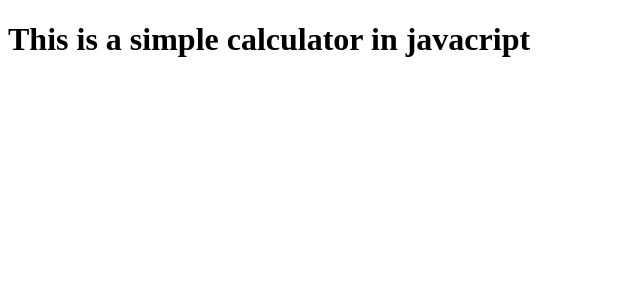
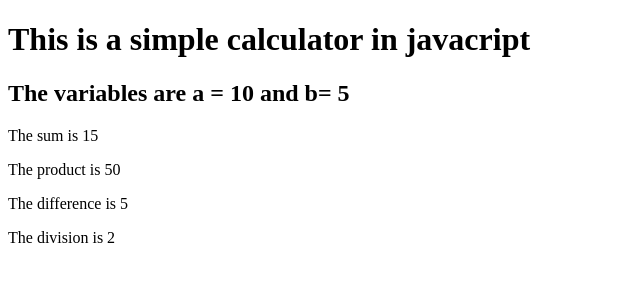
Before and after one commit to AsonglefacMillenium/js_calculator, a plain HTML site: page index.html in a window 1280 px wide. Shown: the whole page, without its empty margins (0-640 px from the left). Drawn offline with Linux system fonts and the light colour scheme.

Commit message:
simple calculator

```diff
--- a/calculator.js
+++ b/calculator.js
@@ -0,0 +1,15 @@
+function calculator(a, b) {
+    let sum = a + b
+    let product = a * b
+    let sub = a - b
+    let div = a / b
+
+
+    document.write('<p> The sum is ' +sum+ '</p>')
+    document.write('<p> The product is ' +product+ '</p>')
+    document.write('<p> The difference is ' +sub+ '</p>')
+    document.write('<p> The division is ' +div+ '</p>')
+}
+
+
+calculator(10, 5);
--- a/index.html
+++ b/index.html
@@ -10,6 +10,7 @@
 
 <body>
     <h1>This is a simple calculator in javacript</h1>
+    <h2>The variables are a = 10 and b= 5</h2>
 
     <script src="./calculator.js"></script>
 </body>
```
